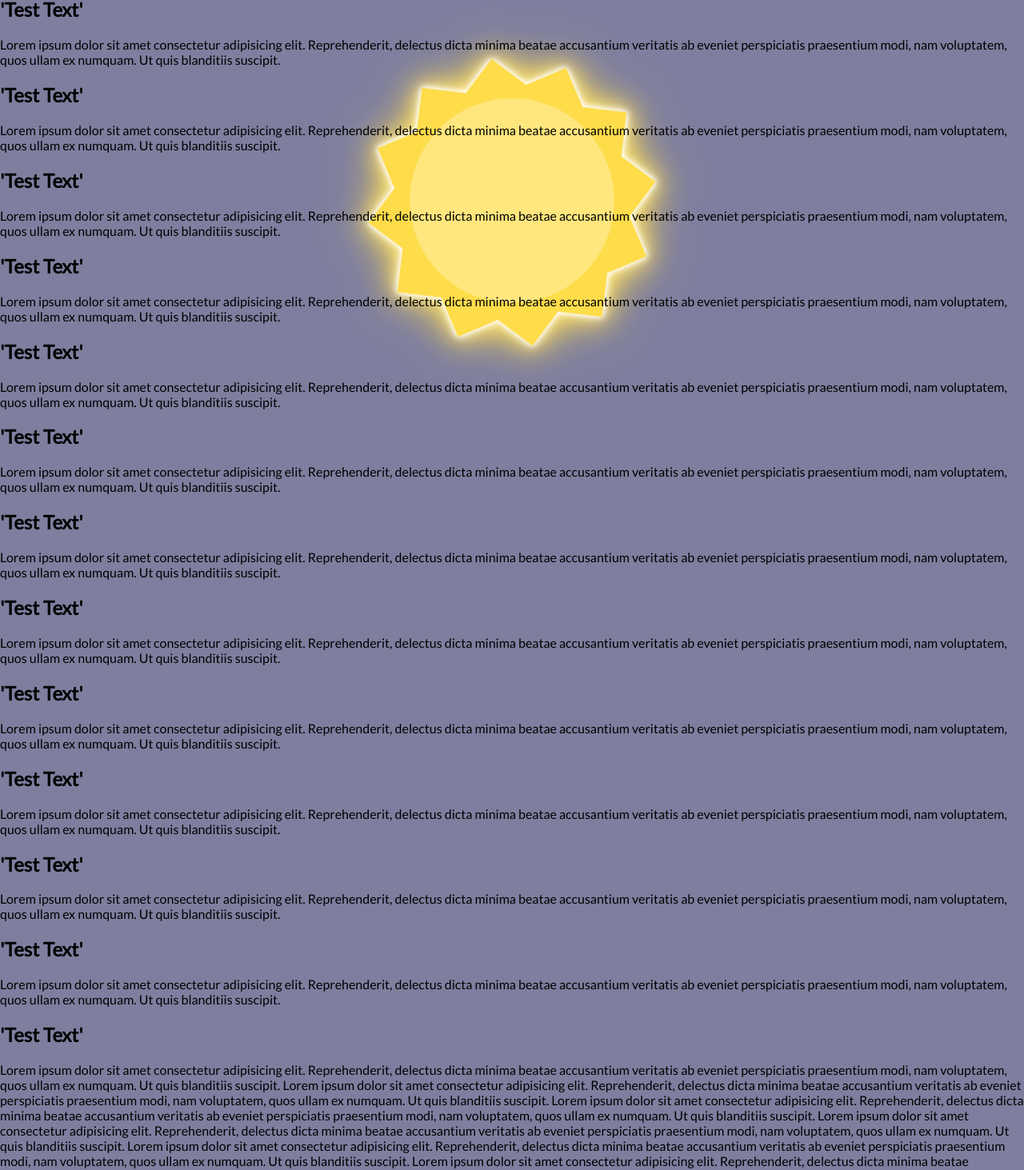
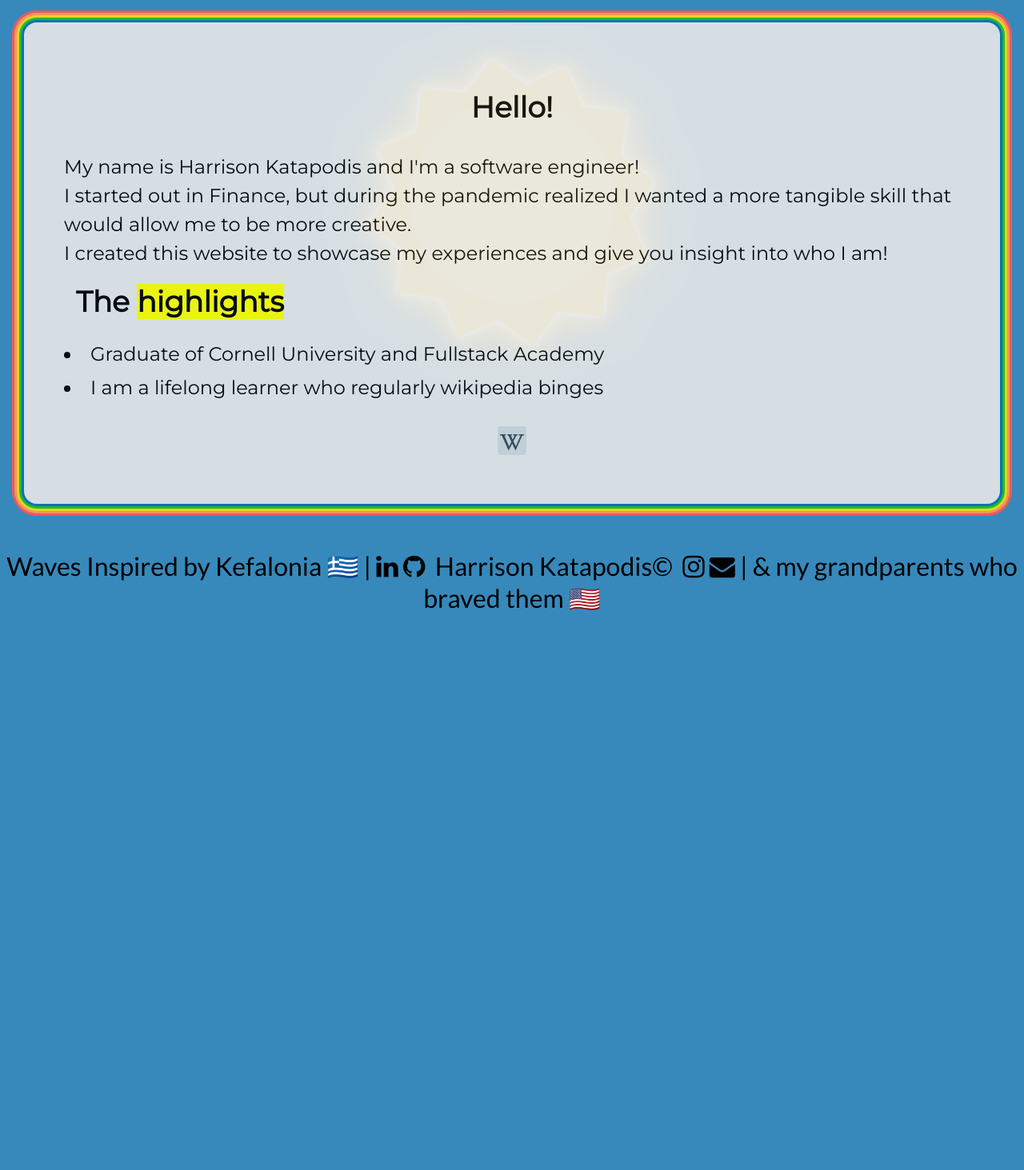
Before and after one commit to HarrisonJK/HarrisonJK.github.io, a React (Vite) app: page / in a window 1280 px wide. Shown: the part 201-1664 px from the top of the page at 80% size. After the commit the page ends 977 px from the top, so only its background shows below. Built offline with nearby package versions, Linux system fonts and the light colour scheme.

Commit message:
added some aboutMe

```diff
--- a/src/components/About.jsx
+++ b/src/components/About.jsx
@@ -1,116 +1,55 @@
 export function About() {
+  function RandomButton() {
+    const links = [];
+
+    function handleClick() {
+      const randomIndex = Math.floor(Math.random() * links.length);
+      const randomLink = links[randomIndex];
+      window.open(randomLink, "_blank");
+    }
+
+    return (
+      <div onClick={handleClick} className="center">
+        <svg
+          xmlns="http://www.w3.org/2000/svg"
+          width="48"
+          height="48"
+          viewBox="0 0 48 48"
+          className="wikiHover"
+        >
+          <path
+            fill="#CFD8DC"
+            d="M6 10a4 4 0 0 1 4-4h28a4 4 0 0 1 4 4v28a4 4 0 0 1-4 4H10a4 4 0 0 1-4-4V10z"
+            className="test"
+          />
+          <path
+            fill="#37474F"
+            d="M39 17.271a.342.342 0 0 1-.334.349h-1.799l-8.164 18.179c-.052.12-.17.2-.297.202h-.004a.33.33 0 0 1-.298-.193l-3.874-8.039l-4.18 8.049a.333.333 0 0 1-.303.184a.336.336 0 0 1-.292-.199l-8.252-18.182h-1.87a.345.345 0 0 1-.333-.35v-.921a.34.34 0 0 1 .333-.35h6.657a.34.34 0 0 1 .333.35v.921a.342.342 0 0 1-.333.349h-1.433l5.696 13.748l2.964-5.793l-3.757-7.953h-.904a.342.342 0 0 1-.333-.35v-.922c0-.191.149-.348.333-.348h4.924a.34.34 0 0 1 .333.348v.922c0 .192-.149.35-.333.35h-.867l2.162 4.948l2.572-4.948H25.77a.34.34 0 0 1-.334-.35v-.922a.34.34 0 0 1 .334-.348h4.784c.187 0 .333.156.333.348v.922a.34.34 0 0 1-.333.35h-1.05l-3.757 7.141l3.063 6.584l5.905-13.725h-1.872a.343.343 0 0 1-.334-.35v-.922c0-.191.15-.348.334-.348h5.822a.34.34 0 0 1 .334.348v.921z"
+          />
+        </svg>
+      </div>
+    );
+  }
+
   return (
-    <div className="content">
-      <section>
-        <h1>'Test Text'</h1>
-        <p>
-          Lorem ipsum dolor sit amet consectetur adipisicing elit.
-          Reprehenderit, delectus dicta minima beatae accusantium veritatis ab
-          eveniet perspiciatis praesentium modi, nam voluptatem, quos ullam ex
-          numquam. Ut quis blanditiis suscipit.
-        </p>
-        <h1>'Test Text'</h1>
-        <p>
-          Lorem ipsum dolor sit amet consectetur adipisicing elit.
-          Reprehenderit, delectus dicta minima beatae accusantium veritatis ab
-          eveniet perspiciatis praesentium modi, nam voluptatem, quos ullam ex
-          numquam. Ut quis blanditiis suscipit.
-        </p>{" "}
-        <h1>'Test Text'</h1>
-        <p>
-          Lorem ipsum dolor sit amet consectetur adipisicing elit.
-          Reprehenderit, delectus dicta minima beatae accusantium veritatis ab
-          eveniet perspiciatis praesentium modi, nam voluptatem, quos ullam ex
-          numquam. Ut quis blanditiis suscipit.
-        </p>{" "}
-        <h1>'Test Text'</h1>
-        <p>
-          Lorem ipsum dolor sit amet consectetur adipisicing elit.
-          Reprehenderit, delectus dicta minima beatae accusantium veritatis ab
-          eveniet perspiciatis praesentium modi, nam voluptatem, quos ullam ex
-          numquam. Ut quis blanditiis suscipit.
-        </p>{" "}
-        <h1>'Test Text'</h1>
-        <p>
-          Lorem ipsum dolor sit amet consectetur adipisicing elit.
-          Reprehenderit, delectus dicta minima beatae accusantium veritatis ab
-          eveniet perspiciatis praesentium modi, nam voluptatem, quos ullam ex
-          numquam. Ut quis blanditiis suscipit.
-        </p>{" "}
-        <h1>'Test Text'</h1>
-        <p>
-          Lorem ipsum dolor sit amet consectetur adipisicing elit.
-          Reprehenderit, delectus dicta minima beatae accusantium veritatis ab
-          eveniet perspiciatis praesentium modi, nam voluptatem, quos ullam ex
-          numquam. Ut quis blanditiis suscipit.
-        </p>{" "}
-        <h1>'Test Text'</h1>
-        <p>
-          Lorem ipsum dolor sit amet consectetur adipisicing elit.
-          Reprehenderit, delectus dicta minima beatae accusantium veritatis ab
-          eveniet perspiciatis praesentium modi, nam voluptatem, quos ullam ex
-          numquam. Ut quis blanditiis suscipit.
-        </p>{" "}
-        <h1>'Test Text'</h1>
-        <p>
-          Lorem ipsum dolor sit amet consectetur adipisicing elit.
-          Reprehenderit, delectus dicta minima beatae accusantium veritatis ab
-          eveniet perspiciatis praesentium modi, nam voluptatem, quos ullam ex
-          numquam. Ut quis blanditiis suscipit.
-        </p>{" "}
-        <h1>'Test Text'</h1>
-        <p>
-          Lorem ipsum dolor sit amet consectetur adipisicing elit.
-          Reprehenderit, delectus dicta minima beatae accusantium veritatis ab
-          eveniet perspiciatis praesentium modi, nam voluptatem, quos ullam ex
-          numquam. Ut quis blanditiis suscipit.
-        </p>{" "}
-        <h1>'Test Text'</h1>
-        <p>
-          Lorem ipsum dolor sit amet consectetur adipisicing elit.
-          Reprehenderit, delectus dicta minima beatae accusantium veritatis ab
-          eveniet perspiciatis praesentium modi, nam voluptatem, quos ullam ex
-          numquam. Ut quis blanditiis suscipit.
-        </p>
-        <h1>'Test Text'</h1>
-        <p>
-          Lorem ipsum dolor sit amet consectetur adipisicing elit.
-          Reprehenderit, delectus dicta minima beatae accusantium veritatis ab
-          eveniet perspiciatis praesentium modi, nam voluptatem, quos ullam ex
-          numquam. Ut quis blanditiis suscipit.
-        </p>{" "}
-        <h1>'Test Text'</h1>
-        <p>
-          Lorem ipsum dolor sit amet consectetur adipisicing elit.
-          Reprehenderit, delectus dicta minima beatae accusantium veritatis ab
-          eveniet perspiciatis praesentium modi, nam voluptatem, quos ullam ex
-          numquam. Ut quis blanditiis suscipit.
-        </p>{" "}
-        <h1>'Test Text'</h1>
-        <p>
-          Lorem ipsum dolor sit amet consectetur adipisicing elit.
-          Reprehenderit, delectus dicta minima beatae accusantium veritatis ab
-          eveniet perspiciatis praesentium modi, nam voluptatem, quos ullam ex
-          numquam. Ut quis blanditiis suscipit. Lorem ipsum dolor sit amet
-          consectetur adipisicing elit. Reprehenderit, delectus dicta minima
-          beatae accusantium veritatis ab eveniet perspiciatis praesentium modi,
-          nam voluptatem, quos ullam ex numquam. Ut quis blanditiis suscipit.
-          Lorem ipsum dolor sit amet consectetur adipisicing elit.
-          Reprehenderit, delectus dicta minima beatae accusantium veritatis ab
-          eveniet perspiciatis praesentium modi, nam voluptatem, quos ullam ex
-          numquam. Ut quis blanditiis suscipit. Lorem ipsum dolor sit amet
-          consectetur adipisicing elit. Reprehenderit, delectus dicta minima
-          beatae accusantium veritatis ab eveniet perspiciatis praesentium modi,
-          nam voluptatem, quos ullam ex numquam. Ut quis blanditiis suscipit.
-          Lorem ipsum dolor sit amet consectetur adipisicing elit.
-          Reprehenderit, delectus dicta minima beatae accusantium veritatis ab
-          eveniet perspiciatis praesentium modi, nam voluptatem, quos ullam ex
-          numquam. Ut quis blanditiis suscipit. Lorem ipsum dolor sit amet
-          consectetur adipisicing elit. Reprehenderit, delectus dicta minima
-          beatae accusantium veritatis ab eveniet perspiciatis praesentium modi,
-          nam voluptatem, quos ullam ex numquam. Ut quis blanditiis suscipit.
-        </p>
-      </section>
-    </div>
+    <section className="aboutMe rainbowContainer">
+      <h1 className="center montserrat">Hello!</h1>
+      <p className="montserrat">
+        My name is Harrison Katapodis and I'm a software engineer! <br></br>I
+        started out in Finance, but during the pandemic realized I wanted a more
+        tangible skill that would allow me to be more creative. <br></br>I
+        created this website to showcase my experiences and give you insight
+        into who I am!
+        <h1 className="noMargin">
+          The <mark>highlights</mark>
+        </h1>
+        <li className="space">
+          Graduate of Cornell University and Fullstack Academy
+        </li>
+        <li>I am a lifelong learner who regularly wikipedia binges</li>
+      </p>
+      <icon icon="mdi-light:home"></icon>
+      <RandomButton />
+    </section>
   );
 }
--- a/src/components/Header.jsx
+++ b/src/components/Header.jsx
@@ -1,5 +1,3 @@
-import { Icon } from "@iconify/react";
-
 export function Header() {
   return (
     <div className="headerContainer">
--- a/src/index.css
+++ b/src/index.css
@@ -10,5 +10,8 @@ body {
   position: relative;
   font-family: "Lato";
   margin: 0;
-  background-color: rgb(126, 126, 159);
+  background-color: #3789bb;
+  /* background-color: #3789bb; */
+  /* background-color: rgb(126, 126, 159); */
+  /* background-color: #86c7f1; */
 }
--- a/src/styles/About.css
+++ b/src/styles/About.css
@@ -1,4 +1,40 @@
+.aboutMe {
+  width: calc(100% - 10rem);
+  margin: 50px auto;
+  padding: 50px;
+  background: #e8e8e8;
+}
+
+.rainbowContainer {
+  box-shadow: #0271bc 0px 0px 0px 3px, #1fc11b 0px 0px 0px 6px,
+    #ffd913 0px 0px 0px 9px, #ff9c55 0px 0px 0px 12px, #ff5555 0px 0px 0px 15px;
+  border-radius: 1rem;
+  opacity: 0.9;
+  font-size: 1.5rem;
+}
+
 .center {
-  display: flex;
-  justify-content: center;
+  text-align: center;
 }
+.montserrat {
+  font-family: "Montserrat", Helvetica, sans-serif, Arial;
+  line-height: 1.5;
+}
+
+.space {
+  line-height: 2;
+}
+
+.noMargin {
+  margin: 15px;
+}
+
+.wikiHover:hover {
+  cursor: pointer;
+  transition: all 0.5s ease;
+  transform: scale(1.5);
+}
+
+.wikiHover:hover .test {
+  fill: #ff0000;
+}
```
